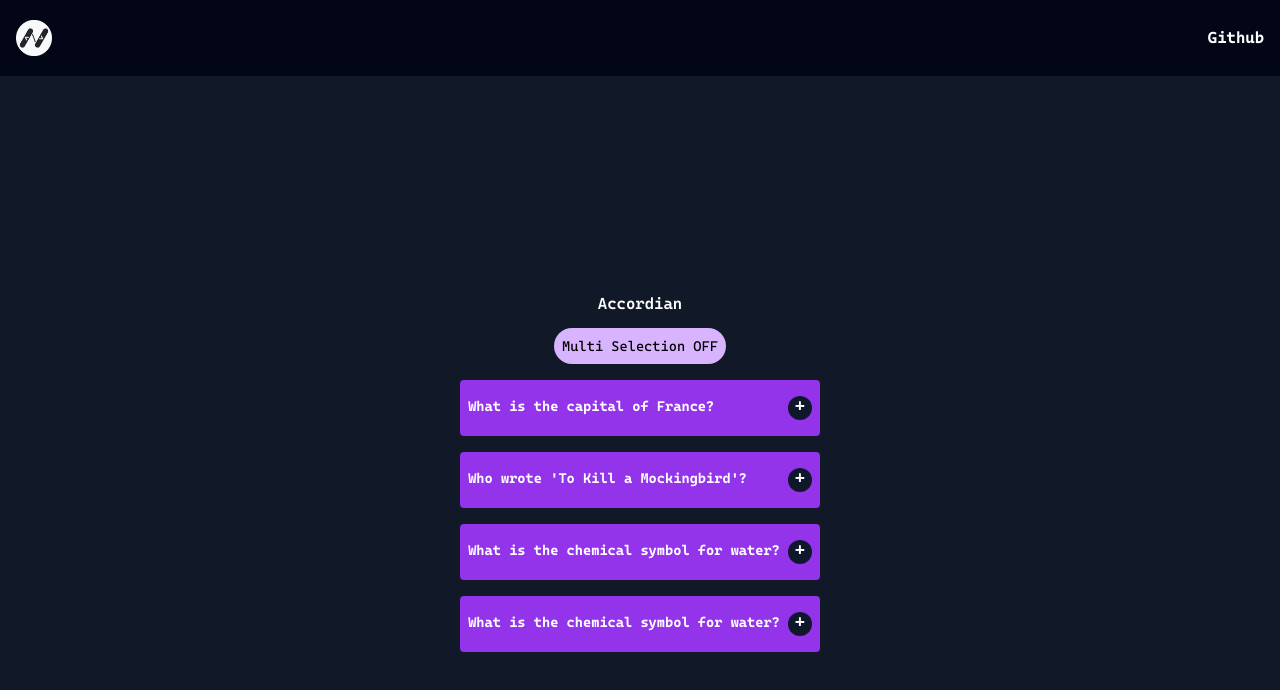
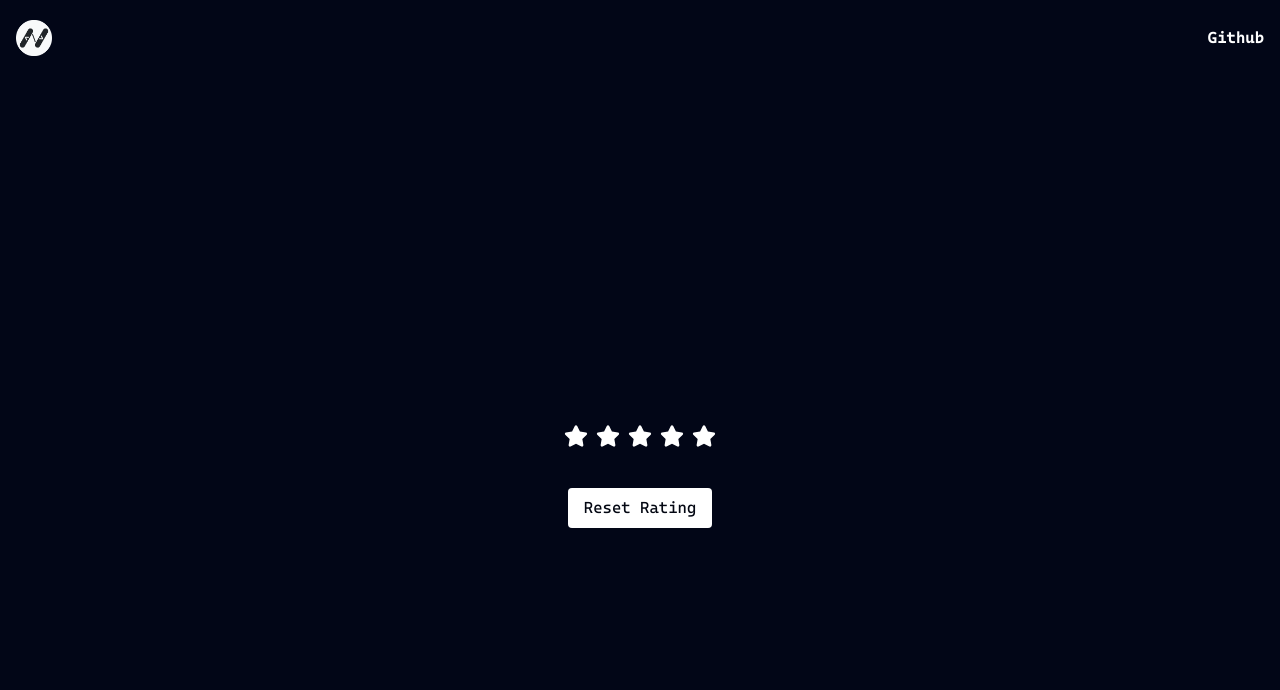
Before and after one commit to naimak659/React-Practice, a React (Vite) app: page / in a window 1280 px wide. Shown: the top 690 px of the page. Built offline with nearby package versions, Linux system fonts and the light colour scheme.

Commit message:
the star rating component is done...

```diff
--- a/package.json
+++ b/package.json
@@ -11,7 +11,8 @@
   },
   "dependencies": {
     "react": "^18.2.0",
-    "react-dom": "^18.2.0"
+    "react-dom": "^18.2.0",
+    "react-icons": "^5.1.0"
   },
   "devDependencies": {
     "@types/react": "^18.2.66",
--- a/src/App.jsx
+++ b/src/App.jsx
@@ -3,6 +3,8 @@ import reactLogo from "./assets/react.svg";
 import viteLogo from "/vite.svg";
 import Accordian from "./components/accordian/Accordian";
 import Navbar from "./components/Navbar";
+import StarRating from "./components/starRating/StarRating";
+
 
 function App() {
   const [count, setCount] = useState(0);
@@ -11,7 +13,8 @@ function App() {
     <>
       <div className="text-white ">
         <Navbar />
-        <Accordian />
+        {/* <Accordian /> */}
+        <StarRating />
       </div>
     </>
   );
--- a/src/components/accordian/Accordian.jsx
+++ b/src/components/accordian/Accordian.jsx
@@ -10,12 +10,20 @@ function Accordian() {
     setSelected(currentID === selected ? null : currentID);
   };
   const handleMultiSelection = (currentID) => {
-    let arr = multiSelection;
-    let findIndex = arr.indexOf(currentID);
-    console.log(arr);
-    if (findIndex == -1) arr.push(currentID);
-    else arr.splice(findIndex, 1);
-    setMultiSelection(arr);
+    setMultiSelection((prev) => {
+      const index = prev.indexOf(currentID);
+      if (index === -1) return [...prev, currentID];
+      else return prev.filter((id) => id !== currentID);
+    });
+    // let arr = multiSelection;
+    // let findIndex = arr.indexOf(currentID);
+    // console.log(arr);
+    // if (findIndex == -1) arr.push(currentID);
+    // else arr.splice(findIndex, 1);
+    // setMultiSelection(arr);
+  };
+  const toggleMultiSelecttion = () => {
+    setEnableMultiSelection((prev) => !prev);
   };
   return (
     <div>
@@ -29,8 +37,7 @@ function Accordian() {
               onClick={
                 enableMultiSelection
                   ? () => {
-                      handleMultiSelection();
-                      setEnableMultiSelection(!enableMultiSelection);
+                      toggleMultiSelecttion();
                     }
                   : () => setEnableMultiSelection(!enableMultiSelection)
               }
--- /dev/null
+++ b/src/components/starRating/StarRating.jsx
@@ -0,0 +1,55 @@
+import React, { useMemo, useState } from "react";
+import { FaStar } from "react-icons/fa";
+
+function StarRating({ initial = 5 }) {
+  const [rating, setRating] = useState(0);
+  const [hoverRating, setHoverRating] = useState(0);
+
+  let handleClick = (currentStar) => {
+    setRating(currentStar);
+  };
+  let onStarHover = (currentStar) => {
+    setHoverRating(currentStar);
+  };
+  let onMouseleave = () => {
+    setHoverRating(rating);
+  };
+  let ResetRating = () => {
+    setRating(0);
+    setHoverRating(0);
+  };
+
+  const stars = useMemo(() => [...Array(initial)], [initial]);
+
+  return (
+    <div className="bg-slate-950 h-screen  flex flex-col items-center justify-center gap-10">
+      <div className="flex gap-2">
+        {stars.map((_, i) => {
+          i++;
+          return (
+            <FaStar
+              key={i}
+              className={` text-2xl ${
+                i <= (rating || hoverRating) ? "active" : " notActive"
+              }`}
+              onClick={() => handleClick(i)}
+              onMouseEnter={() => onStarHover(i)}
+              onMouseLeave={() => onMouseleave()}
+              aria-label={`Star ${
+                i <= (rating || hoverRating) ? "filled" : "empty"
+              }`}
+            />
+          );
+        })}
+      </div>
+      <button
+        className="bg-white px-4 py-2 rounded text-gray-950 font-cascadiaRegular"
+        onClick={ResetRating}
+      >
+        Reset Rating
+      </button>
+    </div>
+  );
+}
+
+export default StarRating;
--- a/src/index.css
+++ b/src/index.css
@@ -21,3 +21,8 @@
   font-family: "cascadiaCode-semiBold";
   src: url("/public/Fonts/CascadiaCode-SemiBold.ttf");
 }
+
+
+.active{
+  @apply text-orange-400 text-2xl
+}
```
Also changed, not shown: src/components/dummy/Dummy.jsx (added), 1 other file (tests, documents, lock files or other folders).
